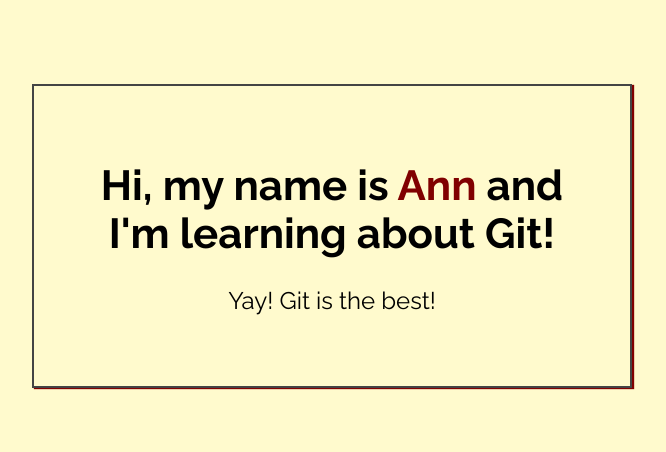
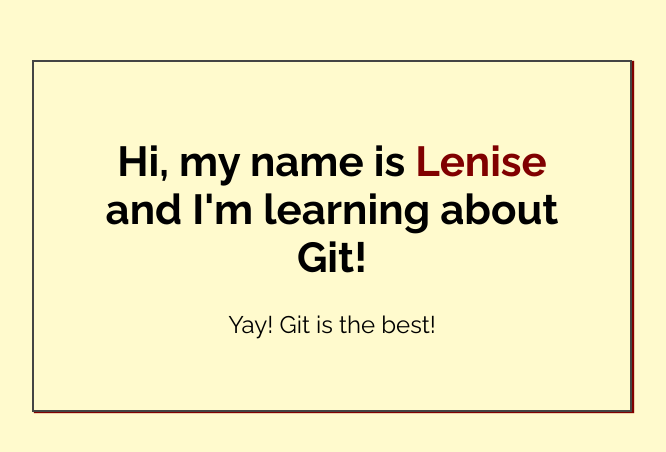
Before and after one commit to ljoseph13/learning-about-git, a plain HTML site: page index.html in a window 1280 px wide. Shown: the part 164-616 px from the top of the page, without its empty margins (308-974 px from the left). Drawn offline with Linux system fonts and the light colour scheme.

Commit message:
Added name to index.html

```diff
--- a/index.html
+++ b/index.html
@@ -14,7 +14,7 @@
 <body>
 
     <div class="greeting">
-        <h1>Hi, my name is <span class="highlight">Ann</span> and I'm learning about Git! </h1>
+        <h1>Hi, my name is <span class="highlight">Lenise</span> and I'm learning about Git! </h1>
 
         <p>Yay! Git is the best!</p>
     </div>
```
